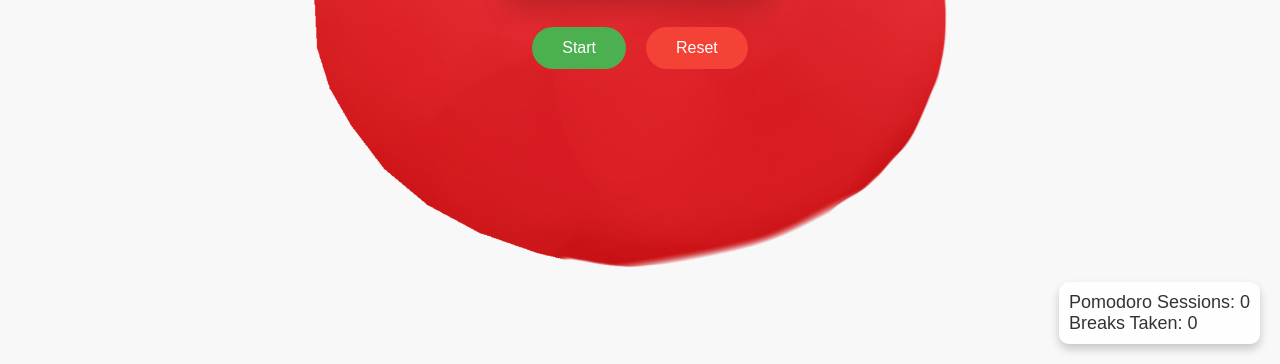
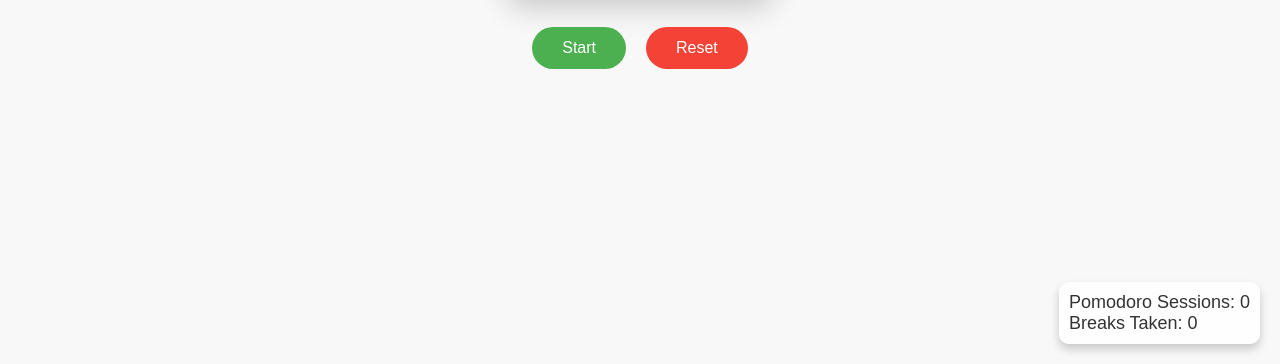
Before and after one commit to gishstudent/tomato-timer, a plain HTML site: page index.html in a window 1280 px wide. Shown: the part 436-800 px from the top of the page. Drawn offline with Linux system fonts and the light colour scheme.

Commit message:
Update index.html

```diff
--- a/index.html
+++ b/index.html
@@ -15,7 +15,7 @@
       margin: 0;
 
       /* 背景圖片設置 */
-      background: url('https://gishstudent.github.io/tomato-timer/img/ttttt.png') no-repeat center center fixed;
+      background: url('無') no-repeat center center fixed;
       background-size: contain; /* 圖片完整顯示，適中大小 */
       background-color: #f8f8f8; /* 預設背景色 */
       color: #333;
```
